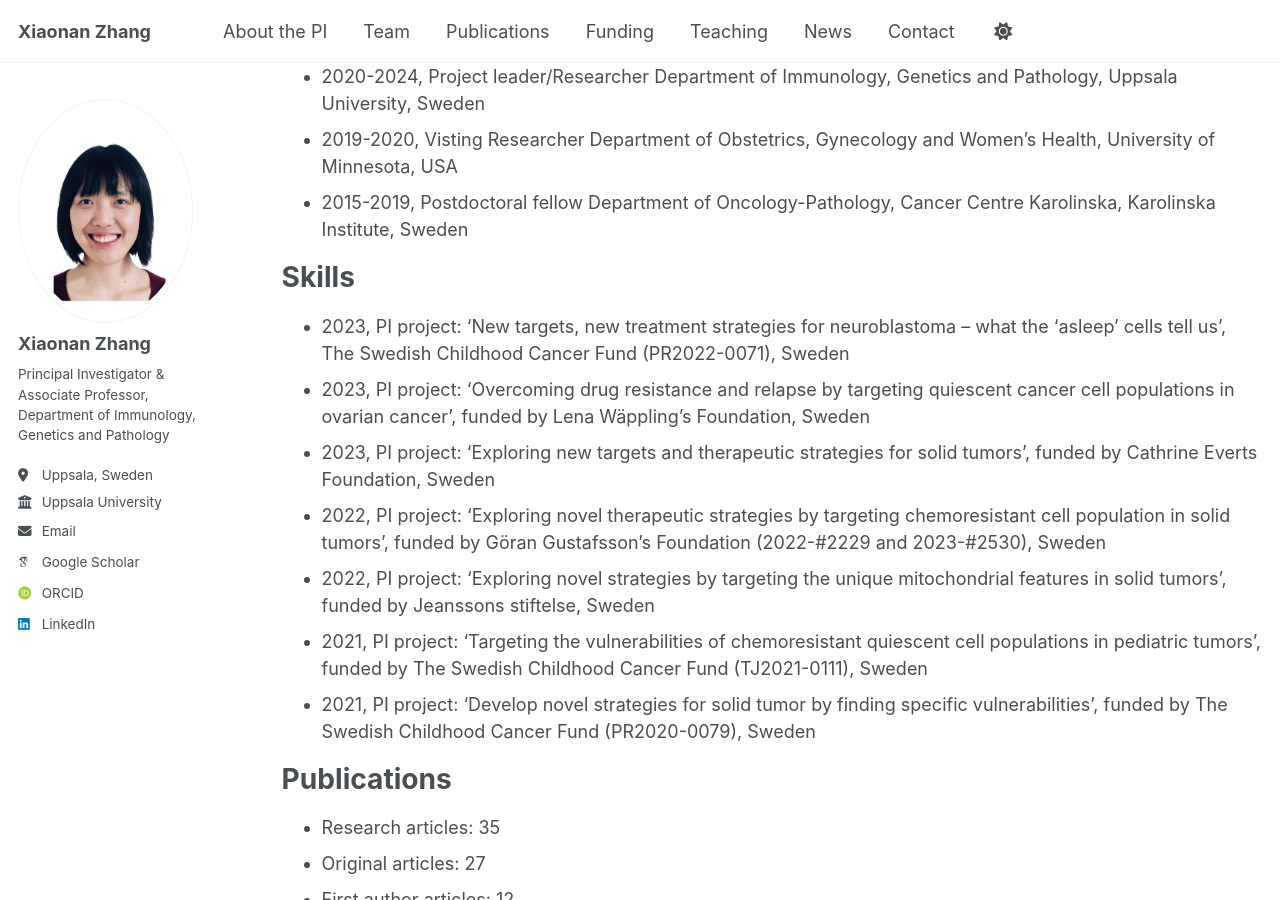
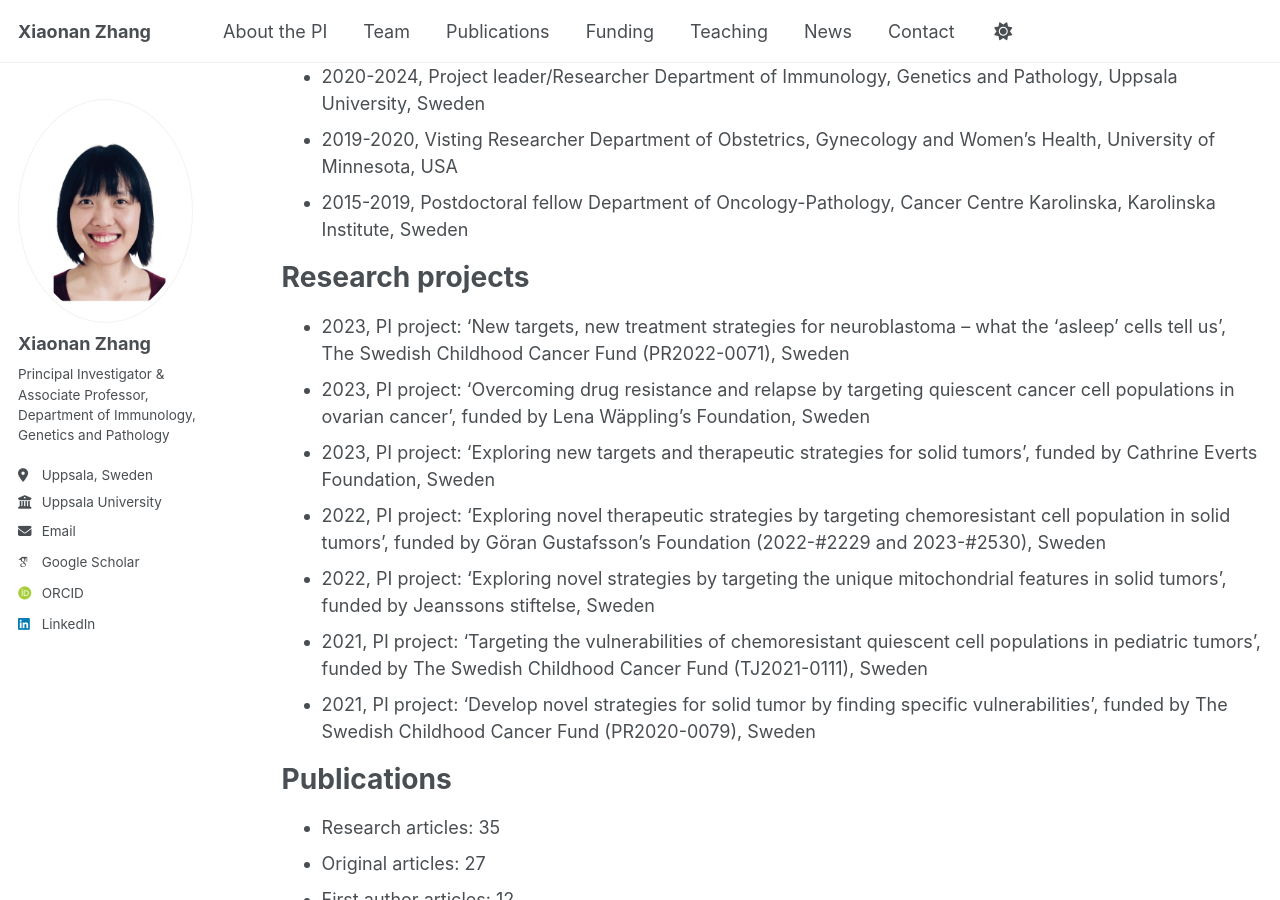
Before and after one commit to Xiaonanzhanglab/XLab, a Jekyll site: the page built from _pages/cv.md, in a window 1280 px wide and 900 px high, scrolled down 353 px. Built offline with Jekyll 4.4.1, drawn with Linux system fonts in a browser that asks for light colours; some web fonts are replaced; a script that is not in the unit is left out.

Commit message:
Update cv.md

```diff
--- a/_pages/cv.md
+++ b/_pages/cv.md
@@ -25,7 +25,7 @@ Department of Obstetrics, Gynecology and Women's Health, University of Minnesota
 * 2015-2019, Postdoctoral fellow
 Department of Oncology-Pathology, Cancer Centre Karolinska, Karolinska Institute, Sweden
 
-Skills
+Research projects
 ======
 * 2023, PI project: ‘New targets, new treatment strategies for neuroblastoma – what the ‘asleep’ cells tell us’, The Swedish Childhood Cancer Fund (PR2022-0071), Sweden
 * 2023, PI project: ‘Overcoming drug resistance and relapse by targeting quiescent cancer cell populations in ovarian cancer’, funded by Lena Wäppling's Foundation, Sweden
```
